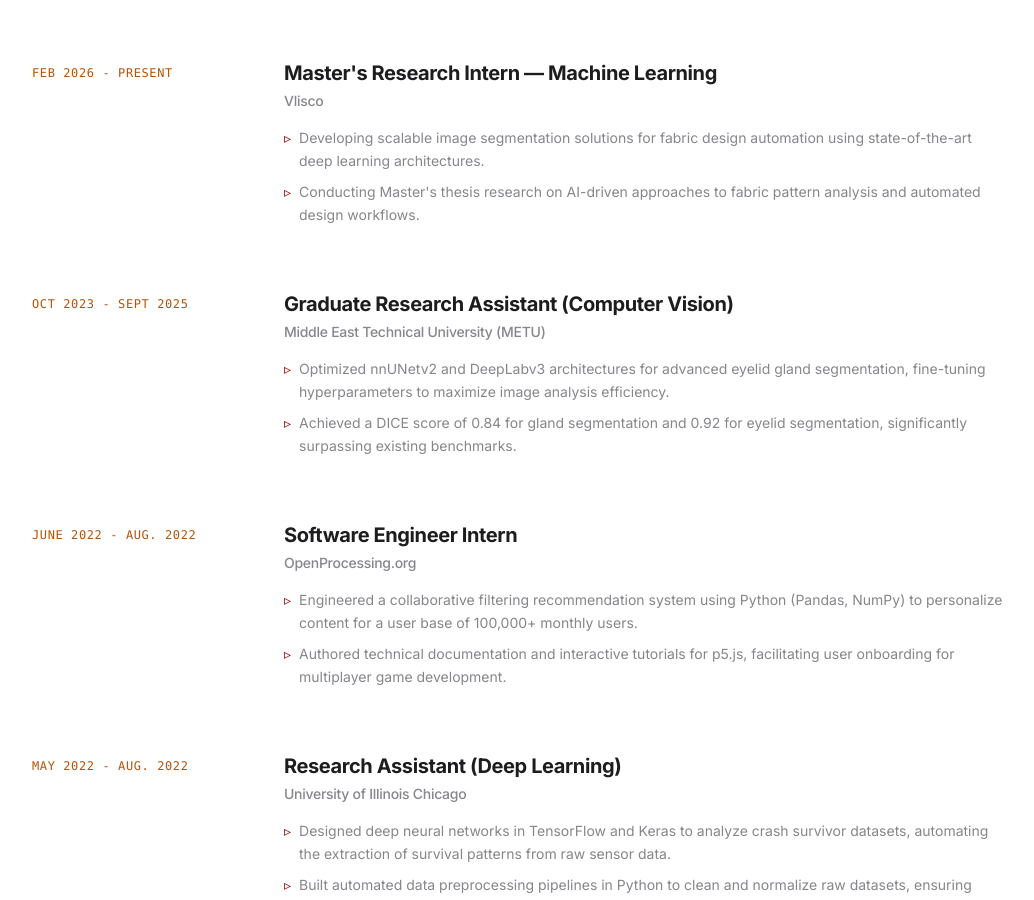
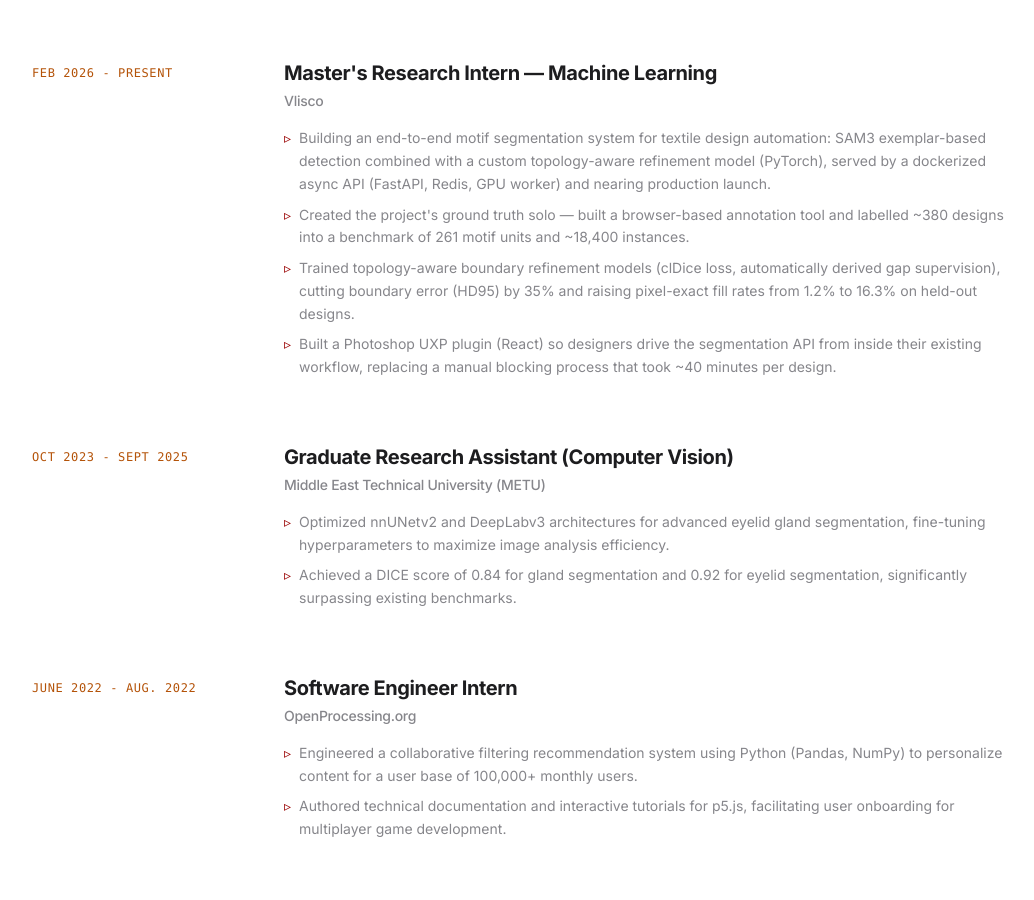
Before and after one commit to onatakca/portfolio, a React (Create React App) app: page / in a window 1280 px wide. Shown: the part 2800-3700 px from the top of the page, without its empty margins (120-1154 px from the left). Built offline with nearby package versions, Linux system fonts and the light colour scheme.

Commit message:
feat: expand Vlisco internship with shipped-system details and results

```diff
--- a/src/components/Experience.js
+++ b/src/components/Experience.js
@@ -7,8 +7,10 @@ const experiences = [
         role: "Master's Research Intern — Machine Learning",
         period: "Feb 2026 - Present",
         description: [
-            "Developing scalable image segmentation solutions for fabric design automation using state-of-the-art deep learning architectures.",
-            "Conducting Master's thesis research on AI-driven approaches to fabric pattern analysis and automated design workflows."
+            "Building an end-to-end motif segmentation system for textile design automation: SAM3 exemplar-based detection combined with a custom topology-aware refinement model (PyTorch), served by a dockerized async API (FastAPI, Redis, GPU worker) and nearing production launch.",
+            "Created the project's ground truth solo — built a browser-based annotation tool and labelled ~380 designs into a benchmark of 261 motif units and ~18,400 instances.",
+            "Trained topology-aware boundary refinement models (clDice loss, automatically derived gap supervision), cutting boundary error (HD95) by 35% and raising pixel-exact fill rates from 1.2% to 16.3% on held-out designs.",
+            "Built a Photoshop UXP plugin (React) so designers drive the segmentation API from inside their existing workflow, replacing a manual blocking process that took ~40 minutes per design."
         ]
     },
     {
```
Also changed, not shown: 1 other file (tests, documents, lock files or other folders).
